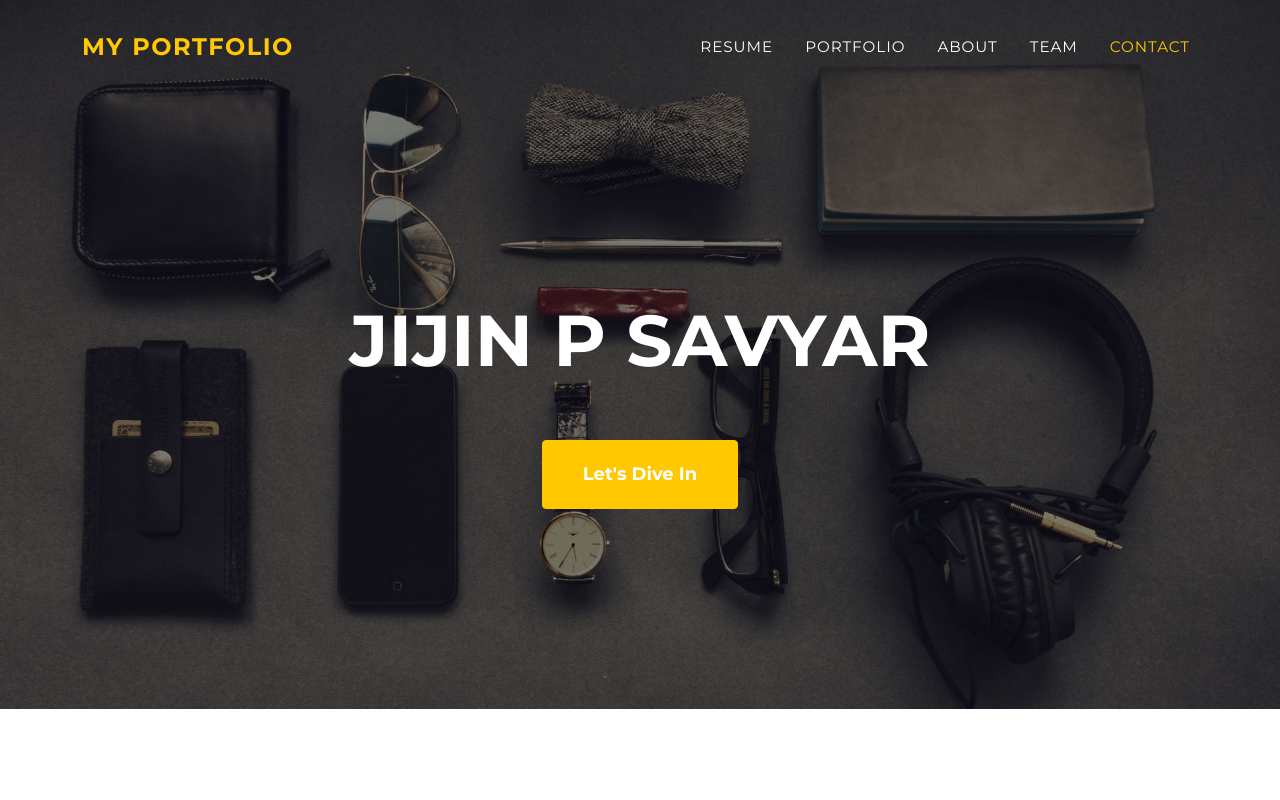
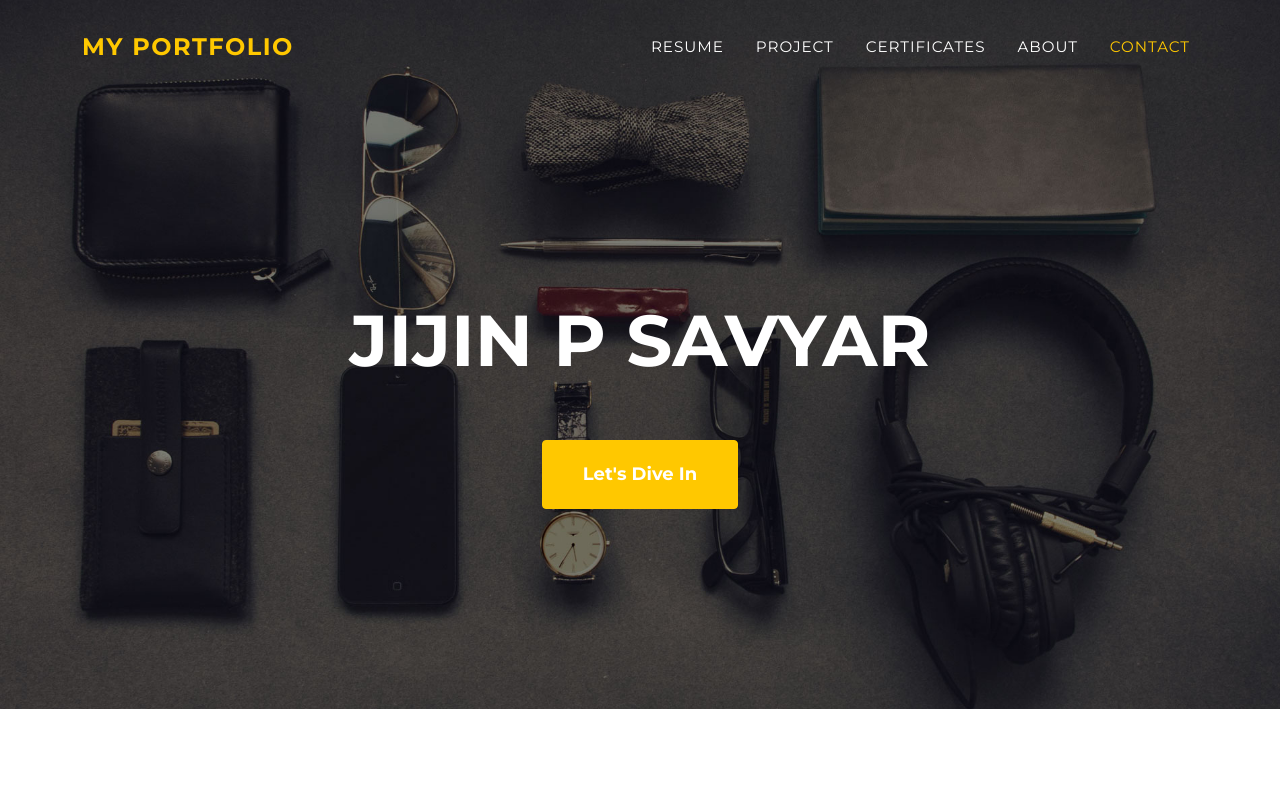
Before and after one commit to Jijin-P-Savyar/Jijin-P-Savyar.github.io, a plain HTML site: page index.html in a window 1280 px wide. Shown: the top 800 px of the page. Drawn offline with nearby package versions, Linux system fonts and the light colour scheme.

Commit message:
Update index.html

```diff
--- a/index.html
+++ b/index.html
@@ -28,9 +28,9 @@
                 <div class="collapse navbar-collapse" id="navbarResponsive">
                     <ul class="navbar-nav text-uppercase ms-auto py-4 py-lg-0">
                         <li class="nav-item"><a class="nav-link" href="#Resume">Resume</a></li>
-                        <li class="nav-item"><a class="nav-link" href="#portfolio">Portfolio</a></li>
+                        <li class="nav-item"><a class="nav-link" href="#Project">Project</a></li>
+                        <li class="nav-item"><a class="nav-link" href="#Certificates">Certificates</a></li>
                         <li class="nav-item"><a class="nav-link" href="#about">About</a></li>
-                        <li class="nav-item"><a class="nav-link" href="#team">Team</a></li>
                         <li class="nav-item"><a class="nav-link" href="#contact">Contact</a></li>
                     </ul>
                 </div>
```
